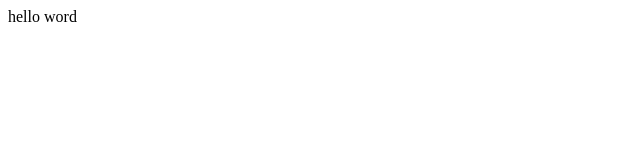
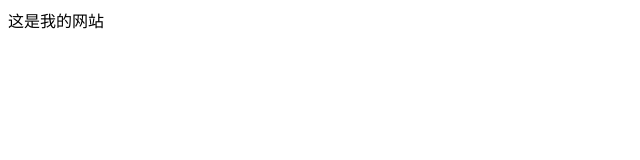
Before and after one commit to zonda-f1/zonda-f1.github.io, a plain HTML site: page index.html in a window 1280 px wide. Shown: the full height of the page, 0-640 px from the left. Drawn offline with Linux system fonts and the light colour scheme.

Commit message:
Update index.html

```diff
--- a/index.html
+++ b/index.html
@@ -2,6 +2,6 @@
 <head>
 </head>
 <body>
-                   <p>hello word</p>
+                   <p>这是我的网站</p>
 </body>
 </html>
```
